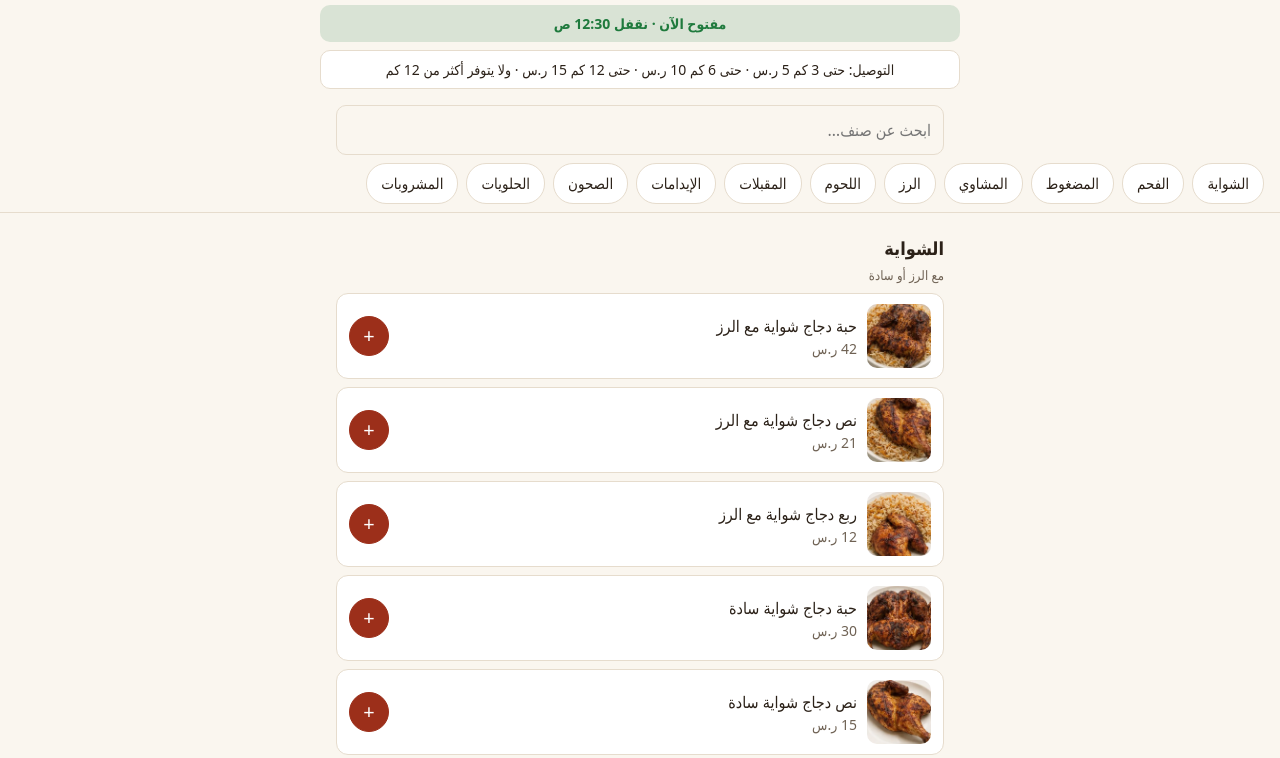
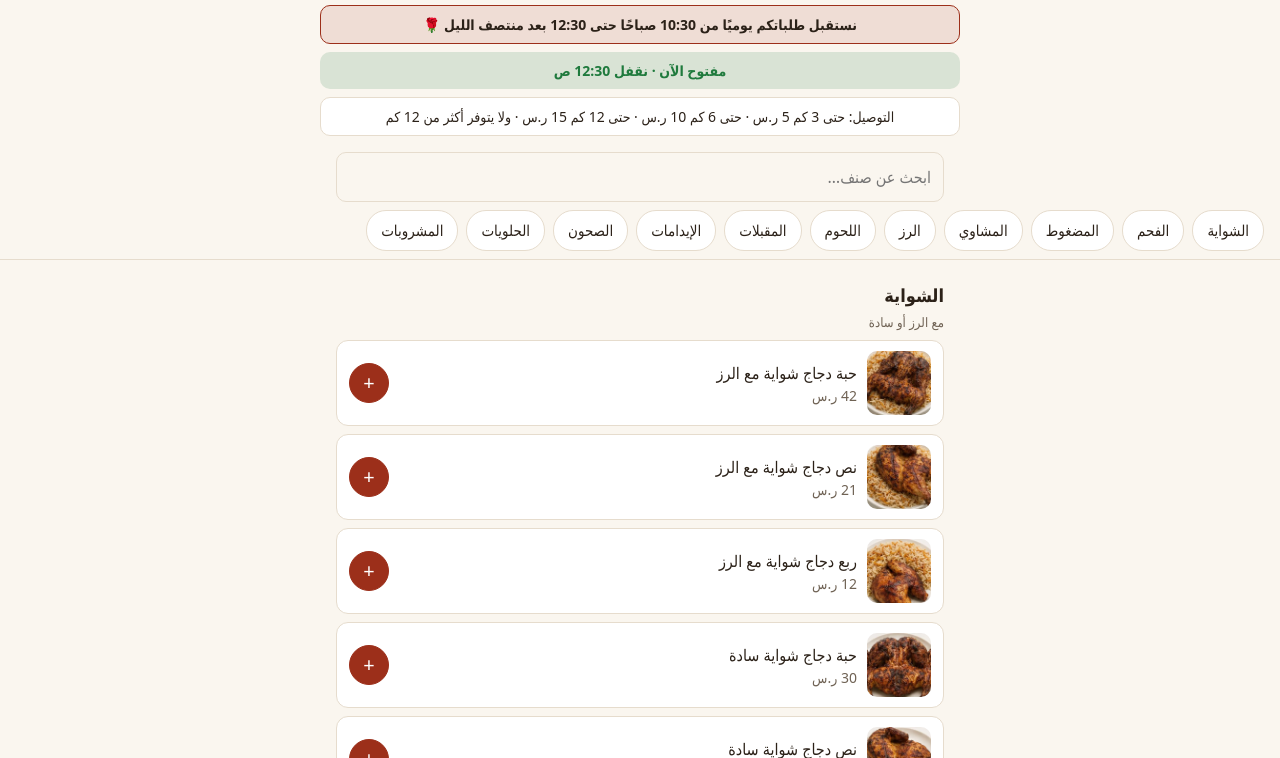
Before and after one commit to turkestani/turkestani-order, a plain HTML site: page index.html in a window 1280 px wide. Shown: the part 179-937 px from the top of the page. Drawn offline with Linux system fonts and the light colour scheme.

Commit message:
Add files via upload

```diff
--- a/index.html
+++ b/index.html
@@ -185,7 +185,7 @@ const MIN_ORDER = 0;
 // لتتبع الزيارات والنقرات: سجّل مجانًا في goatcounter.com واكتب اسم موقعك هنا، مثال: "turkestani". فارغ = بدون تتبع.
 const GOATCOUNTER = "";
 // إعلان في أعلى الصفحة (فارغ = لا يظهر). مثال: { ar: "عرض الخميس: …", en: "Thursday offer: …" }
-const ANNOUNCE = { ar: "", en: "" };
+const ANNOUNCE = { ar: "نستقبل طلباتكم يوميًا من 10:30 صباحًا حتى 12:30 بعد منتصف الليل 🌹", en: "We take orders daily from 10:30 AM until 12:30 AM 🌹" };
 // وقت الوصول المتوقع يظهر بعد الإرسال (فارغ = لا يظهر). مثال: { ar: "30–45 دقيقة", en: "30–45 minutes" }
 const ETA = { ar: "", en: "" };
 // رابط يفتح تبويب مراجعات المطعم على خرائط قوقل (يظهر زر «قيّمنا» بعد الإرسال). لو حصلت على رابط التقييم المباشر من ملف النشاط التجاري ضعه هنا.
```
